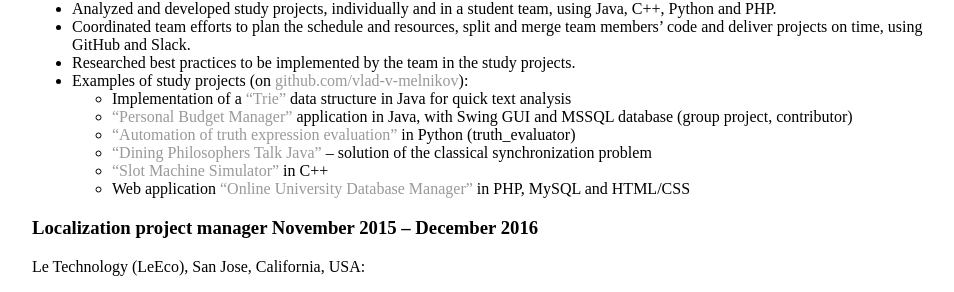
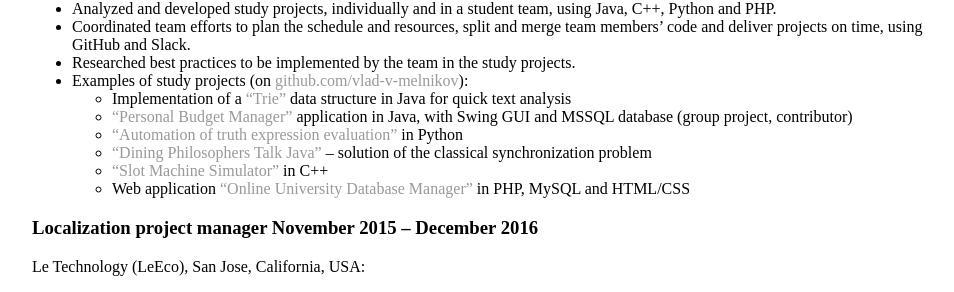
Before and after one commit to vlad-v-melnikov/vlad-v-melnikov.github.io, a Jekyll site: the page built from resume/index.html, in a window 1280 px wide. Shown: the part 817-1109 px from the top of the page, without its empty margins (160-1114 px from the left). Built offline with Jekyll 4.4.1, drawn with Linux system fonts in a browser that asks for light colours.

Commit message:
Update index.html

```diff
--- a/resume/index.html
+++ b/resume/index.html
@@ -37,7 +37,7 @@ Concordia University, Montreal:
     <li>Implementation of a <a href=https://github.com/vlad-v-melnikov/Trie_Java>“Trie”</a> data structure in Java for quick text analysis</li>
     <li><a href=https://github.com/Candloid/pbm>“Personal Budget Manager”</a> application in Java, with Swing GUI and MSSQL database (group project,
     contributor)</li>
-    <li><a href=https://github.com/vlad-v-melnikov/truth_evaluator>“Automation of truth expression evaluation”</a> in Python (truth_evaluator)</li>
+    <li><a href=https://github.com/vlad-v-melnikov/truth_evaluator>“Automation of truth expression evaluation”</a> in Python</li>
     <li><a href=https://github.com/vlad-v-melnikov/Dining_Philosophers_Talk_Java>“Dining Philosophers Talk Java”</a> – solution of the classical synchronization problem </li>
     <li><a href=https://github.com/vlad-v-melnikov/slot_machine_simulator>“Slot Machine Simulator”</a> in C++</li>
     <li>Web application <a href=https://github.com/vlad-v-melnikov/student_database_php_mySQL>“Online University Database Manager”</a> in PHP, MySQL and HTML/CSS </li>
```
